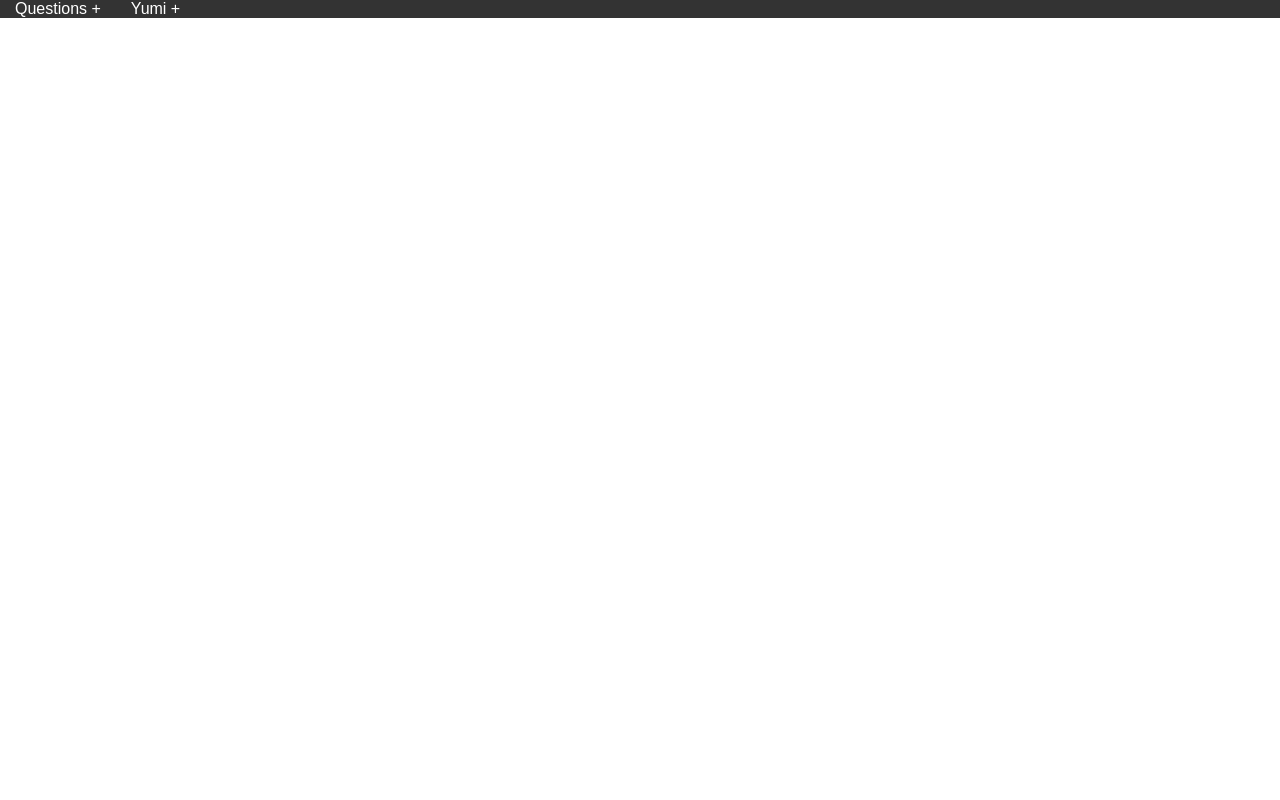
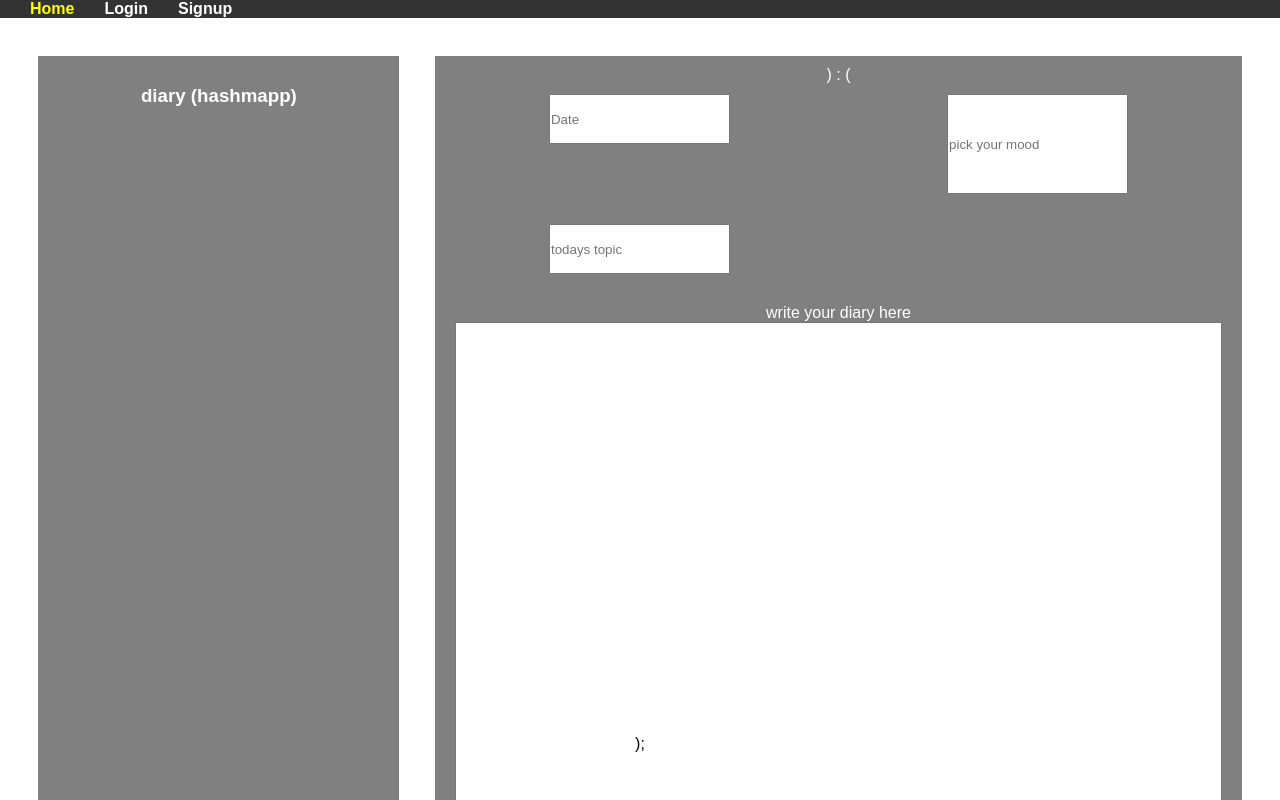
Before and after one commit to bakkary/PythonStreamlitBIApplication, a React (Vite) app in the folder HOP-ReactStreamlit-Application/: page / in a window 1280 px wide. Before the commit this address had no page. Shown: the top 800 px of the page. Built offline with nearby package versions, Linux system fonts and the light colour scheme.

Commit message:
add colemns to main page

```diff
--- a/HOP-ReactStreamlit-Application/src/App.jsx
+++ b/HOP-ReactStreamlit-Application/src/App.jsx
@@ -1,28 +1,12 @@
 import React, { useState } from 'react';
 import { BrowserRouter as Router, Route, NavLink, Routes } from 'react-router-dom';
-import Question1 from './question1';
-import Question2 from './question2';
-import Question3 from './question3';
-import Question4 from './question4';
-import Question5 from './question5';
-import Question6 from './question6';
-import Question7 from './question7';
-import Question8 from './question8';
-import Question9 from './question9';
-import Question10 from './question10';
-import Question11 from './question11';
-import Question12 from './question12';
-import Question13 from './question13';
-// Import other question components as needed
+
 import './css/App.css';
 import Login from './loginpage';
 import Signup from './signup';
-import UserPage from './userPage';
-import AdminPage from './adminpage';
+import './css/userpage.css';
 
 function App() {
-  const [isAdmin, setIsAdmin] = useState(false);
-  const [questionsCollapsed, setQuestionsCollapsed] = useState(true);
   const [applicationsCollapsed, setApplicationsCollapsed] = useState(true);
 
   const toggleQuestions = () => {
@@ -34,6 +18,8 @@ function App() {
   };
 
   return (
+
+    <div>
     <Router>
       <header>
         <div className="menu-toggle" id="mobile-menu">
@@ -44,33 +30,12 @@ function App() {
         <nav className="nav">
           <ul>
             <li>
-              <div onClick={toggleQuestions}>
-                Questions
-                {questionsCollapsed ? ' +' : ' -'}
-              </div>
-              {!questionsCollapsed && (
-                <ul>
-                  <li><NavLink to="/question1" activeClassName="active">Question 1</NavLink></li>
-                  <li><NavLink to="/question2" activeClassName="active">Question 2</NavLink></li>
-                  <li><NavLink to="/question3" activeClassName="active">Question 3</NavLink></li>
 
-                </ul>
-              )}
-            </li>
-            <li>
-              <div onClick={toggleApplications}>
-                Yumi
-                {applicationsCollapsed ? ' +' : ' -'}
-              </div>
-              {!applicationsCollapsed && (
                 <ul>
                    <li><NavLink to="/" activeClassName="active">Home</NavLink></li>
                   <li><NavLink to="/loginpage" activeClassName="active">Login</NavLink></li>
                   <li><NavLink to="/signup" activeClassName="active">Signup</NavLink></li>
-                  <li><NavLink to="/user" activeClassName="active">User Page</NavLink></li>
-                  <li><NavLink to="/admin" activeClassName="active">Admin Page</NavLink></li>
                 </ul>
-              )}
             </li>
           </ul>
         </nav>
@@ -79,23 +44,60 @@ function App() {
       <Routes>
         <Route path="/loginpage" element={<Login />} />
         <Route path="/signup" element={<Signup />} />
-        <Route
-          path="/user"
-          element={<UserPage isAdmin={isAdmin} />}
-        />
-        <Route
-          path="/admin"
-          element={<AdminPage isAdmin={isAdmin} setIsAdmin={setIsAdmin} />}
-        />
-
-        <Route path="/question1" element={<Question1 />} />
-        <Route path="/question2" element={<Question2 />} />
-        <Route path="/question3" element={<Question3 />} />
-
 
       </Routes>
 
     </Router>
+
+    <div className="userflex">
+      <div className="flex-item1">
+        <h3>diary (hashmapp)</h3>
+      </div>
+
+      <div className="user-flex-item flex-item2">
+        ) : (
+          <div className="diary">
+
+            <div className="diary-items diary-item1">
+              <form action="userpage.php" method="post">
+                <input type="text" name="date" placeholder="Date" className="UP1UP3" />
+              </form>
+            </div>
+
+            <div className="diary-items diary-item2">
+              <form action="userpage.php" method="post">
+                <input type="text" name="mood" placeholder="pick your mood" className="UP2" />
+              </form>
+            </div>
+
+            <div className="diary-items diary-item3">
+              <form action="userpage.php" method="post">
+                <input type="text" name="topic" placeholder="todays topic" className="UP1UP3" />
+              </form>
+            </div>
+
+            <div className="diary-items diary-item4">
+              <form>
+                <label htmlFor="multilineInput">write your diary here</label>
+                <textarea
+                  className="diary-box"
+                  id="multilineInput"
+                  name="multilineInput"
+                  rows="40"
+                  cols="50"
+                ></textarea>
+                <input type="submit" value="save page in diary" />
+              </form>
+            </div>
+          </div>
+
+      </div>
+    </div>
+  );
+
+
+    </div>
+
   );
 }
 
--- a/HOP-ReactStreamlit-Application/src/userpage.jsx
+++ b/HOP-ReactStreamlit-Application/src/userpage.jsx
@@ -19,14 +19,9 @@ function UserPage({ isAdmin, setIsAdmin }) {
       </div>
 
       <div className="user-flex-item flex-item2">
-        {isAdmin ? (
-          <div className="admin-content">
-            {/* Admin-specific content goes here */}
-            <p>Welcome, Admin!</p>
-          </div>
         ) : (
           <div className="diary">
-            {/* User-specific content goes here */}
+
             <div className="diary-items diary-item1">
               <form action="userpage.php" method="post">
                 <input type="text" name="date" placeholder="Date" className="UP1UP3" />
@@ -59,7 +54,7 @@ function UserPage({ isAdmin, setIsAdmin }) {
               </form>
             </div>
           </div>
-        )}
+
       </div>
     </div>
   );
```
